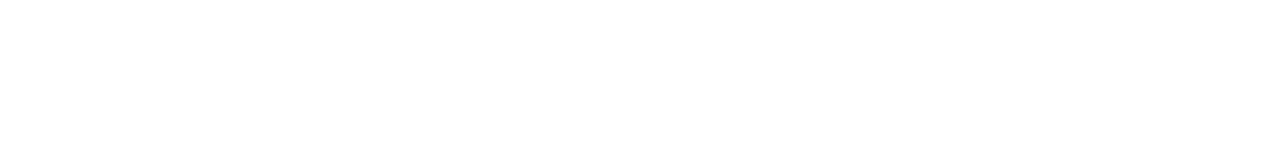
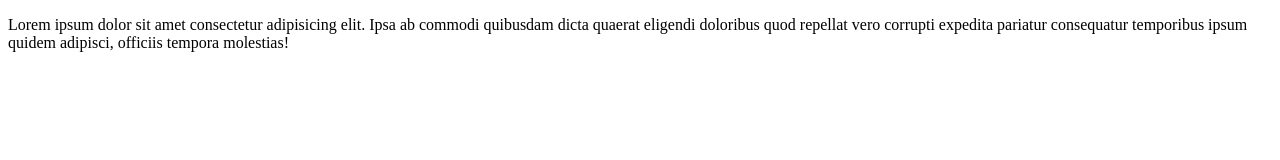
Before and after one commit to neonG-45/raven, a plain HTML site: page index.html in a window 1280 px wide. Drawn offline with Linux system fonts and the light colour scheme.

Commit message:
update on index.html file

```diff
--- a/index.html
+++ b/index.html
@@ -7,6 +7,6 @@
     <link rel="icon" href="/assets/favicon.ico">
 </head>
 <body>
-
+    <p>Lorem ipsum dolor sit amet consectetur adipisicing elit. Ipsa ab commodi quibusdam dicta quaerat eligendi doloribus quod repellat vero corrupti expedita pariatur consequatur temporibus ipsum quidem adipisci, officiis tempora molestias!</p>
 </body>
 </html>
```
